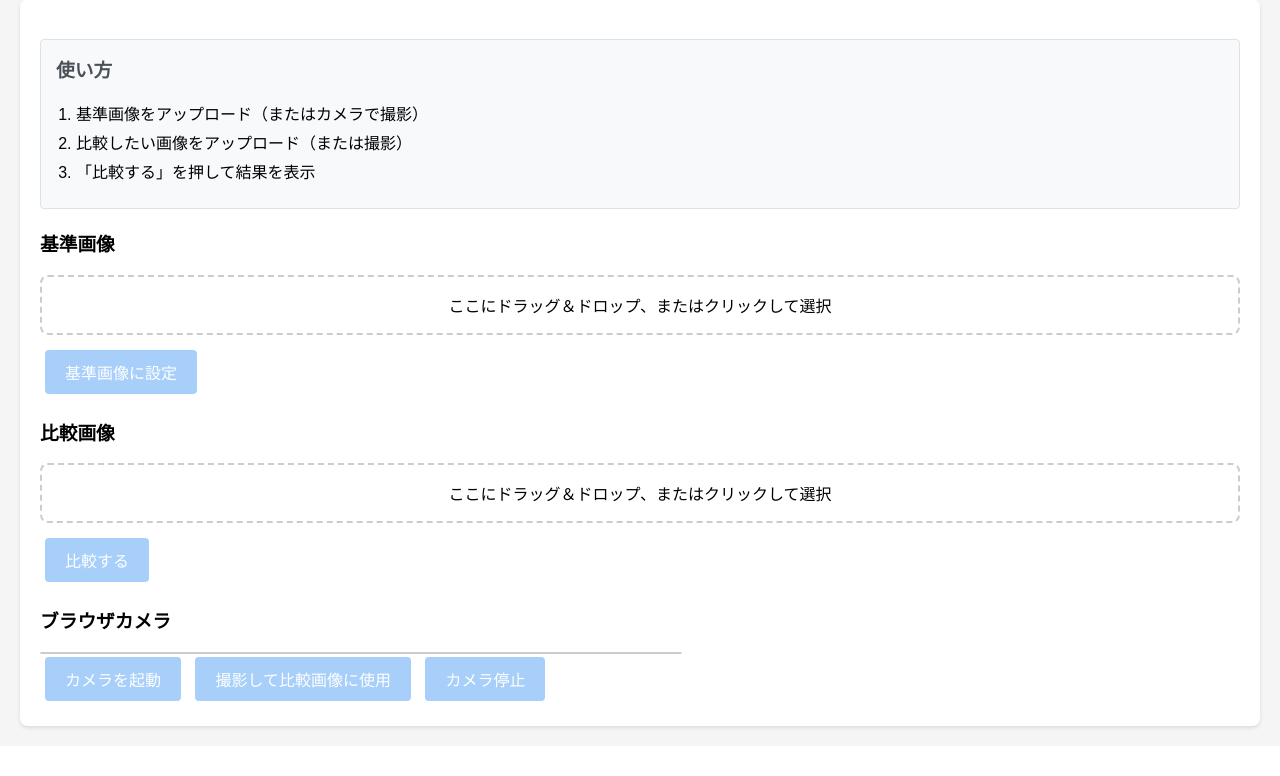
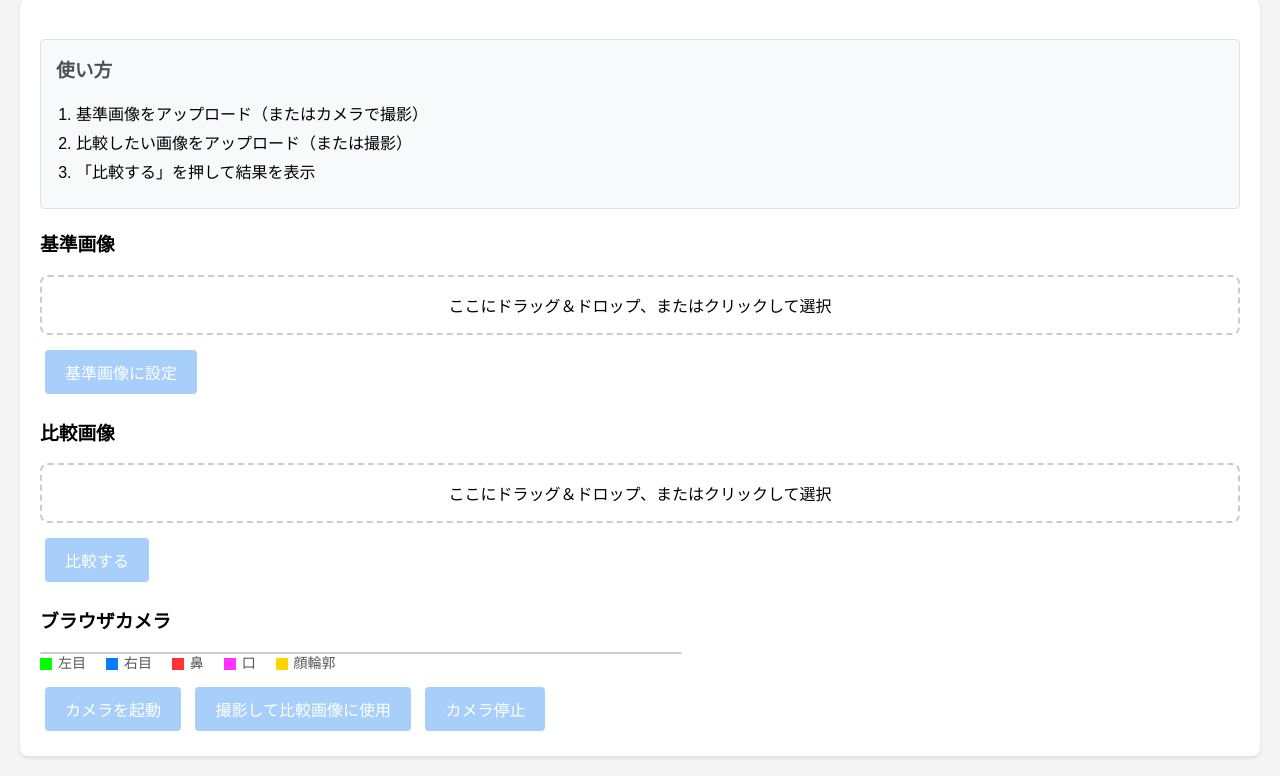
Before and after one commit to Akari-AI7/riri_osi, a Flask app: page / in a window 1280 px wide. Shown: the part 98-874 px from the top of the page. Before the commit the page ends 829 px from the top, so only its background shows below. Run offline with Flask 3, Linux system fonts and the light colour scheme; some libraries are stand-ins or nearby versions.

Commit message:
message5

```diff
--- a/static/script.js
+++ b/static/script.js
@@ -287,18 +287,57 @@ class FaceAnalysisApp {
         const scaleX = cw / vw;
         const scaleY = ch / vh;
 
-        ctx.strokeStyle = '#00ffff';
-        ctx.fillStyle = '#00ffff';
-        ctx.lineWidth = 1.5;
+        const points = results.multiFaceLandmarks[0];
 
-        const points = results.multiFaceLandmarks[0];
-        for (let i = 0; i < points.length; i++) {
-            const x = points[i].x * vw * scaleX;
-            const y = points[i].y * vh * scaleY;
+        const drawPoints = (indices, color) => {
+            ctx.fillStyle = color;
+            for (let i = 0; i < indices.length; i++) {
+                const p = points[indices[i]];
+                if (!p) continue;
+                const x = p.x * vw * scaleX;
+                const y = p.y * vh * scaleY;
+                ctx.beginPath();
+                ctx.arc(x, y, 2, 0, Math.PI * 2);
+                ctx.fill();
+            }
+        };
+
+        // インデックス定義（サーバ側と概ね合わせる）
+        const LEFT_EYE = [33, 7, 163, 144, 145, 153, 154, 155, 133, 173, 157, 158, 159, 160, 161, 246];
+        const RIGHT_EYE = [362, 382, 381, 380, 374, 373, 390, 249, 263, 466, 388, 387, 386, 385, 384, 398];
+        const NOSE = [1, 2, 5, 4, 6, 19, 94, 125, 141, 235, 31, 228, 229, 230, 231, 232, 233, 244, 245, 122];
+        const OUTER_LIPS = [61, 84, 17, 314, 405, 320, 307, 375, 321, 308, 324, 318, 402, 317, 14, 87, 178, 88, 95, 78, 191, 80, 81, 82, 13, 312, 311, 310, 415, 308, 324, 318];
+        const FACE_OVAL = [10, 338, 297, 332, 284, 251, 389, 356, 454, 323, 361, 288, 397, 365, 379, 378, 400, 377, 152, 148, 176, 149, 150, 136, 172, 58, 132, 93, 234, 127, 162, 21, 54, 103, 67, 109];
+
+        drawPoints(LEFT_EYE, '#00ff00');    // 左目: 緑
+        drawPoints(RIGHT_EYE, '#0080ff');   // 右目: 青
+        drawPoints(NOSE, '#ff3333');        // 鼻: 赤
+        drawPoints(OUTER_LIPS, '#ff33ff');  // 口: 紫
+        drawPoints(FACE_OVAL, '#ffd400');   // 顔輪郭: 黄
+
+        // 主要キーポイントにラベル
+        const labelPoint = (idx, label, color) => {
+            const p = points[idx];
+            if (!p) return;
+            const x = p.x * vw * scaleX;
+            const y = p.y * vh * scaleY;
+            ctx.fillStyle = color;
             ctx.beginPath();
-            ctx.arc(x, y, 1.5, 0, Math.PI * 2);
+            ctx.arc(x, y, 3, 0, Math.PI * 2);
             ctx.fill();
-        }
+            ctx.fillStyle = '#222';
+            ctx.font = '12px sans-serif';
+            ctx.fillText(label, x + 4, y - 4);
+        };
+        labelPoint(33, 'L-eye L', '#00ff00');
+        labelPoint(133, 'L-eye R', '#00ff00');
+        labelPoint(362, 'R-eye L', '#0080ff');
+        labelPoint(263, 'R-eye R', '#0080ff');
+        labelPoint(1, 'Nose tip', '#ff3333');
+        labelPoint(61, 'Mouth L', '#ff33ff');
+        labelPoint(291, 'Mouth R', '#ff33ff');
+        labelPoint(234, 'Face L', '#ffd400');
+        labelPoint(454, 'Face R', '#ffd400');
     }
 
     showLoading() {
--- a/templates/index.html
+++ b/templates/index.html
@@ -60,6 +60,13 @@
                 <video id="video" autoplay playsinline style="width:100%; max-width:640px; border:1px solid #ccc; border-radius:4px;"></video>
                 <canvas id="landmarksCanvas"></canvas>
             </div>
+            <div style="margin-top:8px; font-size:14px; color:#555;">
+                <span style="display:inline-block; width:12px; height:12px; background:#00ff00; margin-right:6px; vertical-align:middle;"></span>左目
+                <span style="display:inline-block; width:12px; height:12px; background:#0080ff; margin:0 6px 0 16px; vertical-align:middle;"></span>右目
+                <span style="display:inline-block; width:12px; height:12px; background:#ff3333; margin:0 6px 0 16px; vertical-align:middle;"></span>鼻
+                <span style="display:inline-block; width:12px; height:12px; background:#ff33ff; margin:0 6px 0 16px; vertical-align:middle;"></span>口
+                <span style="display:inline-block; width:12px; height:12px; background:#ffd400; margin:0 6px 0 16px; vertical-align:middle;"></span>顔輪郭
+            </div>
             <canvas id="canvas" class="hidden"></canvas>
             <div class="actions">
                 <button id="startCameraBtn">カメラを起動</button>
```
